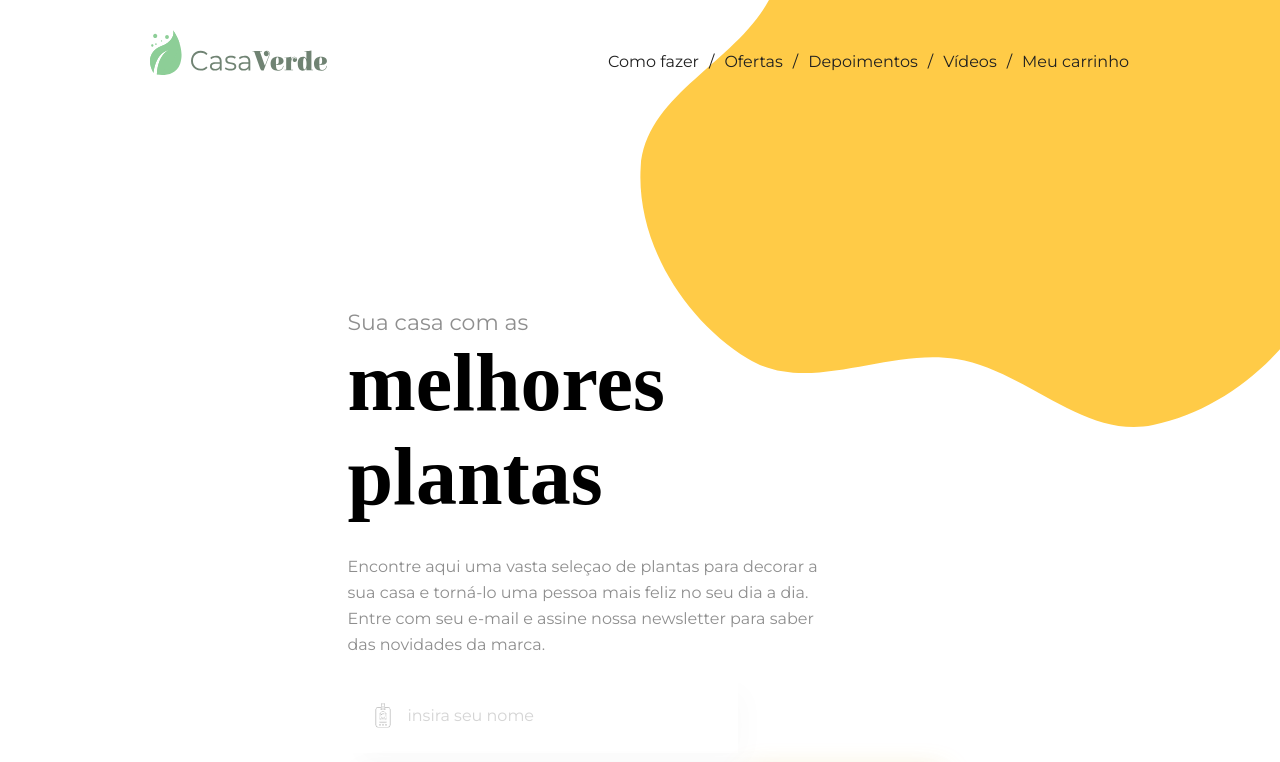
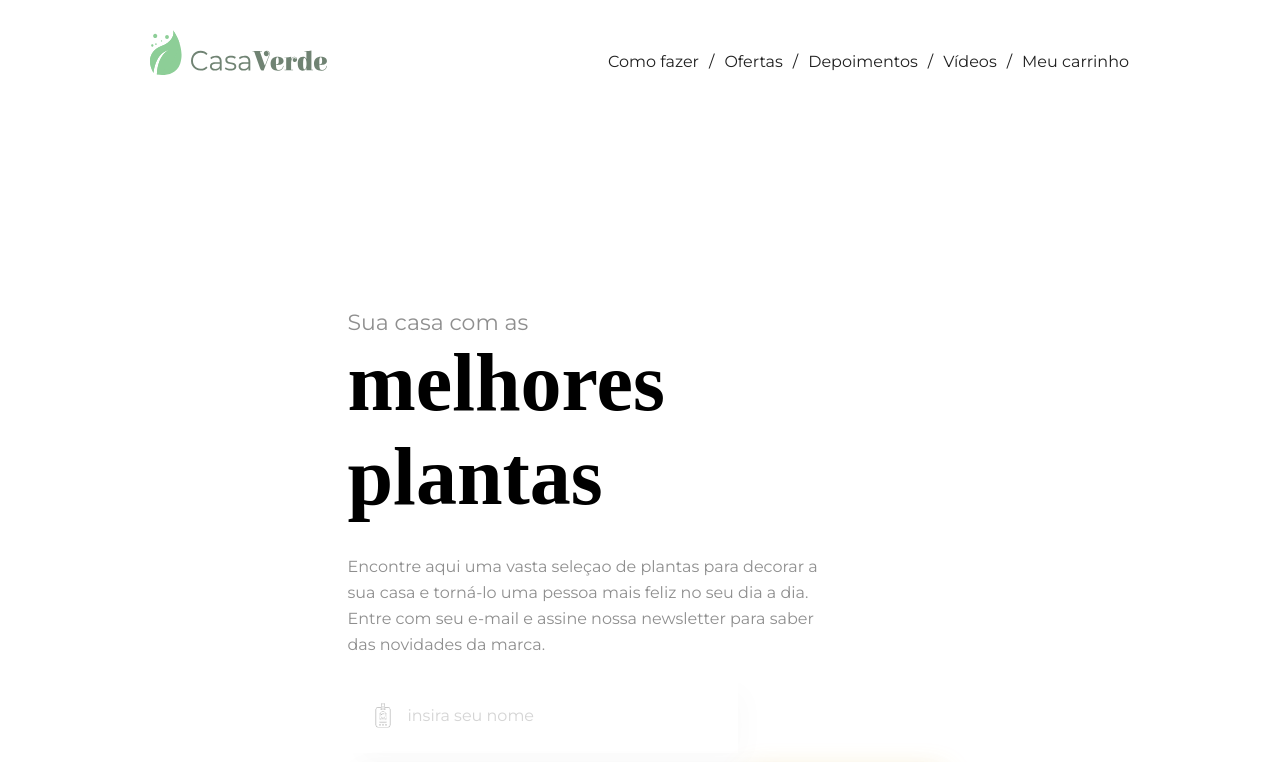
Before and after one commit to Coppini21/7DaysOfCode, a React (Create React App) app: page / in a window 1280 px wide. Shown: the top 762 px of the page. Built offline with nearby package versions, Linux system fonts and the light colour scheme; data requests are answered from the project's data file.

Commit message:
style: atualizado tag(body) e excluido import(imagemVector)

```diff
--- a/src/styles/global.js
+++ b/src/styles/global.js
@@ -1,5 +1,5 @@
 import { createGlobalStyle } from 'styled-components';
-import imagemVector from '../assets/Vector.svg';
+
 
 export default createGlobalStyle`
 
@@ -22,12 +22,7 @@ html, body, #root{
 }
 
 body{
-    background-image: url("${imagemVector}");
-    background-repeat: no-repeat;
     position: relative;
-    background-position-x: right;
-    background-position-y: top;
-    background-size: 50%;
 }
 
 button{
```
